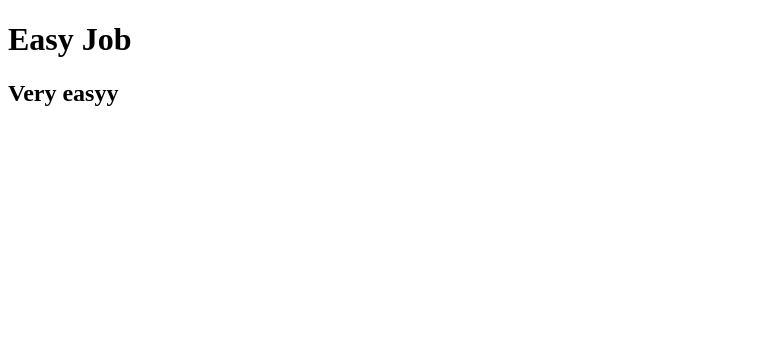
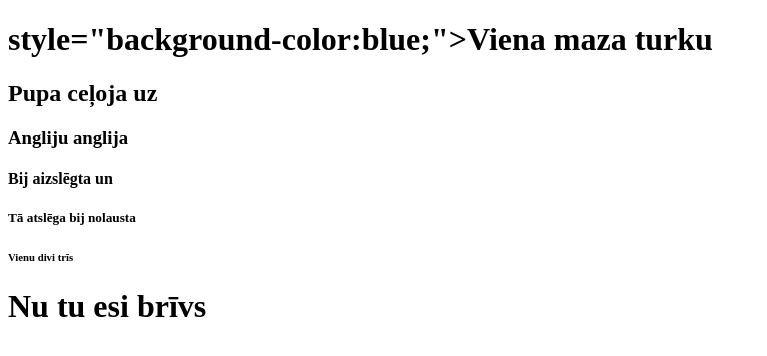
Before and after one commit to Robertsdatoroim/Webpage_style, a plain HTML site: page index.html in a window 1280 px wide. Shown: the whole page, without its empty margins (0-767 px from the left). Drawn offline with Linux system fonts and the light colour scheme.

Commit message:
index.html

```diff
--- a/index.html
+++ b/index.html
@@ -6,7 +6,13 @@
 
 <body>
 
-<h1>Easy Job</h1>
-<h2>Very easyy</h2>
+<h1>style="background-color:blue;">Viena maza turku</h1>
+<h2>Pupa ceļoja uz</h2>
+<h3>Angliju anglija</h3>
+<h4>Bij aizslēgta un</h4>
+<h5>Tā atslēga bij nolausta</h5>
+<h6>Vienu divi trīs</h6>
+<h1>Nu tu esi brīvs</h1>
+
 </body>
 </html>
```
